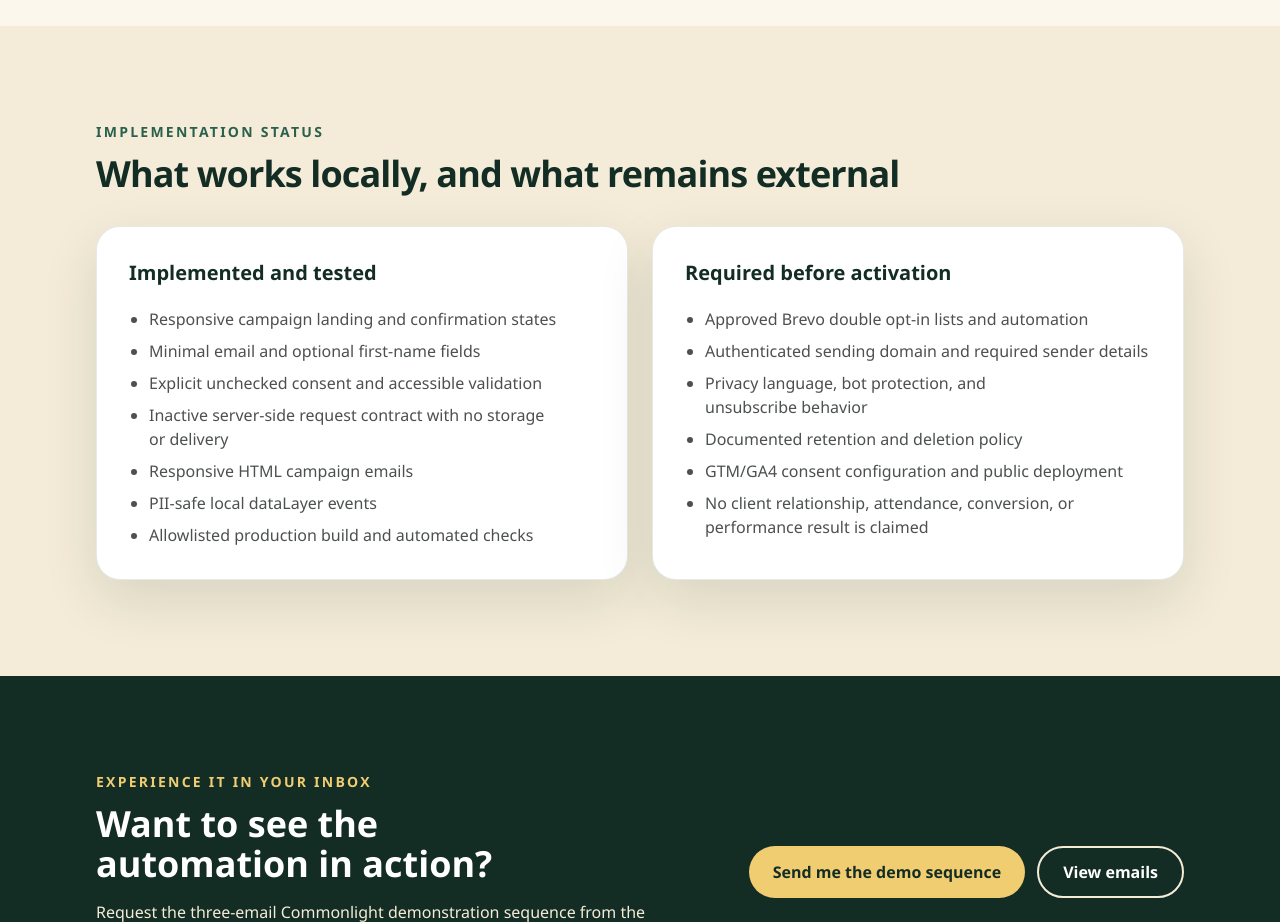
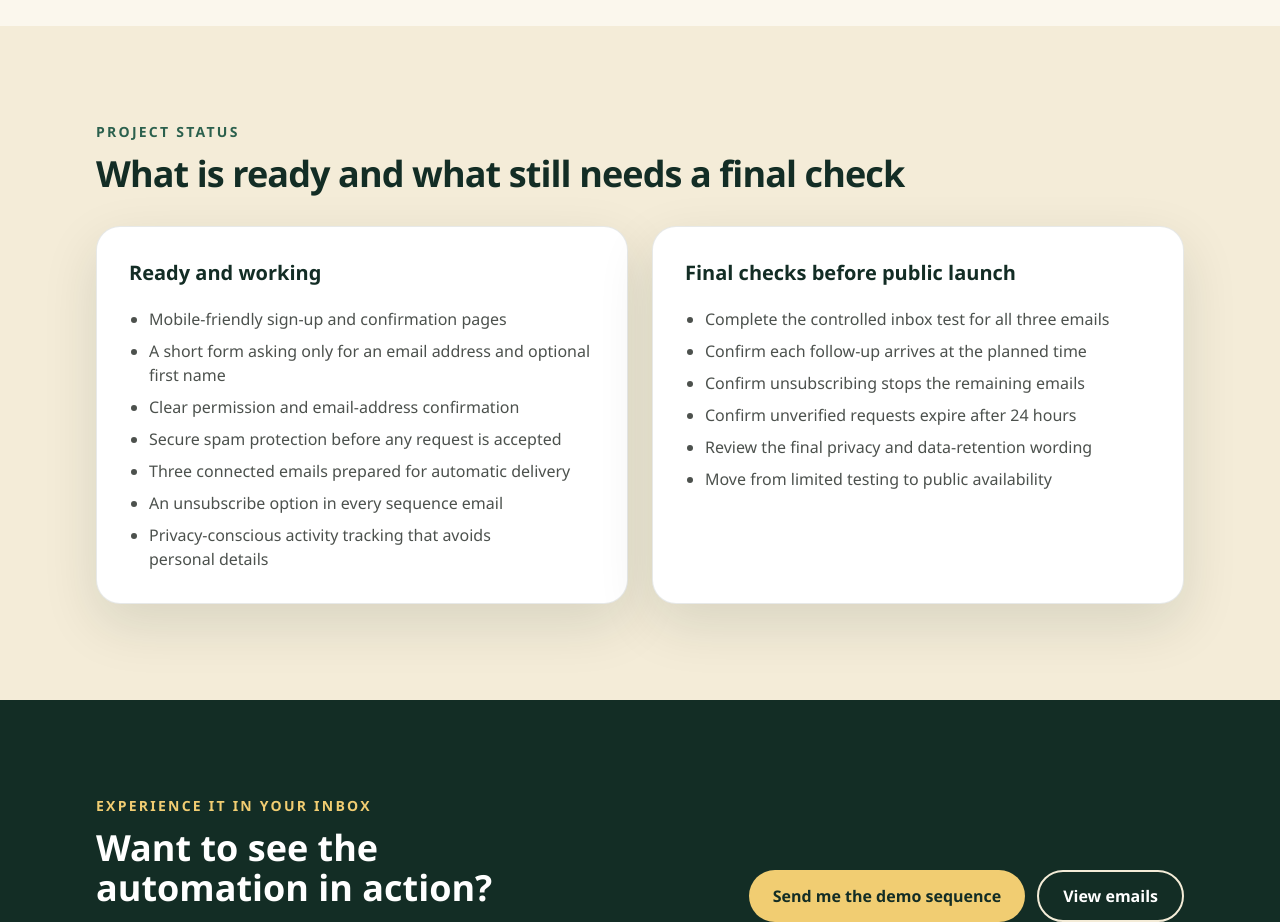
Before and after one commit to dnlbellfield/email-clarity-webinar-demo, a website: page site/index.html in a window 1280 px wide. Shown: the part 2220-3142 px from the top of the page. Drawn offline with nearby package versions, Linux system fonts and the light colour scheme; files that its build step writes are made by us from their sources; no server answers.

Commit message:
Update project status section for clarity and accuracy in implementation details

```diff
--- a/site/index.html
+++ b/site/index.html
@@ -72,11 +72,11 @@
 
     <section class="section bg-cream-100">
       <div class="shell">
-        <p class="eyebrow">Implementation status</p>
-        <h2 class="section-title mt-3">What works locally, and what remains external</h2>
+        <p class="eyebrow">Project status</p>
+        <h2 class="section-title mt-3">What is ready and what still needs a final check</h2>
         <div class="mt-8 grid gap-6 md:grid-cols-2">
-          <article class="card"><h3 class="text-xl font-bold text-forest-950">Implemented and tested</h3><ul class="mt-5 list-disc space-y-2 pl-5 text-charcoal-700"><li>Responsive campaign landing and confirmation states</li><li>Minimal email and optional first-name fields</li><li>Explicit unchecked consent and accessible validation</li><li>Inactive server-side request contract with no storage or delivery</li><li>Responsive HTML campaign emails</li><li>PII-safe local dataLayer events</li><li>Allowlisted production build and automated checks</li></ul></article>
-          <article class="card"><h3 class="text-xl font-bold text-forest-950">Required before activation</h3><ul class="mt-5 list-disc space-y-2 pl-5 text-charcoal-700"><li>Approved Brevo double opt-in lists and automation</li><li>Authenticated sending domain and required sender details</li><li>Privacy language, bot protection, and unsubscribe behavior</li><li>Documented retention and deletion policy</li><li>GTM/GA4 consent configuration and public deployment</li><li>No client relationship, attendance, conversion, or performance result is claimed</li></ul></article>
+          <article class="card"><h3 class="text-xl font-bold text-forest-950">Ready and working</h3><ul class="mt-5 list-disc space-y-2 pl-5 text-charcoal-700"><li>Mobile-friendly sign-up and confirmation pages</li><li>A short form asking only for an email address and optional first name</li><li>Clear permission and email-address confirmation</li><li>Secure spam protection before any request is accepted</li><li>Three connected emails prepared for automatic delivery</li><li>An unsubscribe option in every sequence email</li><li>Privacy-conscious activity tracking that avoids personal details</li></ul></article>
+          <article class="card"><h3 class="text-xl font-bold text-forest-950">Final checks before public launch</h3><ul class="mt-5 list-disc space-y-2 pl-5 text-charcoal-700"><li>Complete the controlled inbox test for all three emails</li><li>Confirm each follow-up arrives at the planned time</li><li>Confirm unsubscribing stops the remaining emails</li><li>Confirm unverified requests expire after 24 hours</li><li>Review the final privacy and data-retention wording</li><li>Move from limited testing to public availability</li></ul></article>
         </div>
       </div>
     </section>
```
